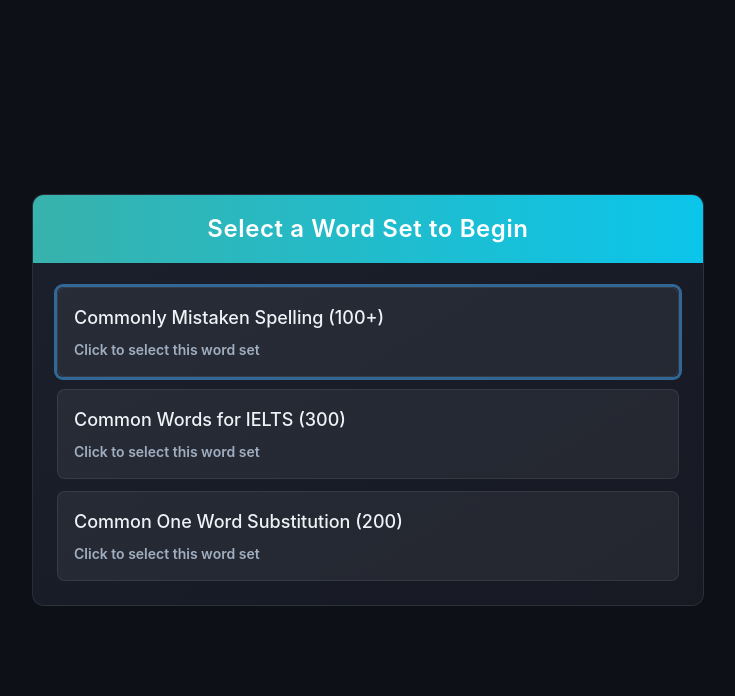
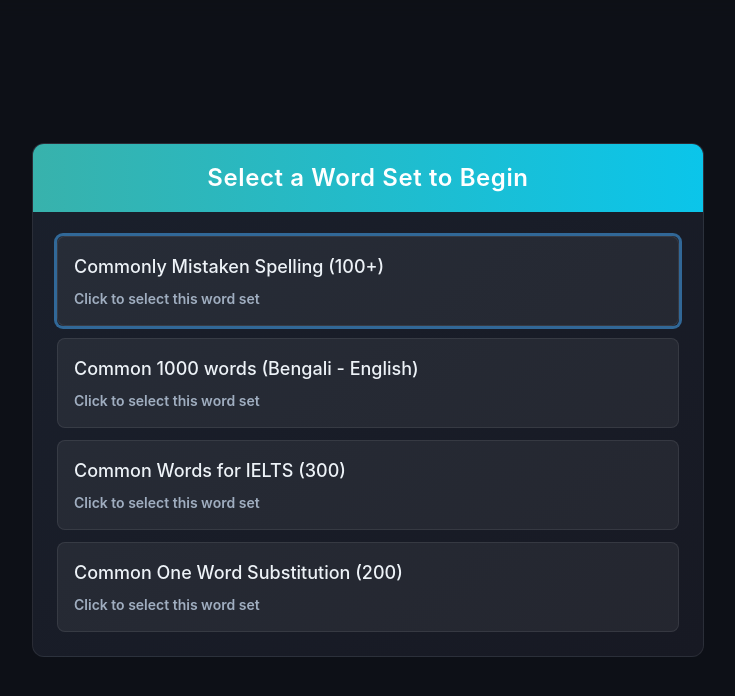
Before and after one commit to sudarshaana/learn, a React (Vite) app: page / in a window 1280 px wide. Shown: the top 696 px of the page, without its empty margins (272-1007 px from the left). Built offline with nearby package versions, Linux system fonts and the light colour scheme.

Commit message:
added 1000 words set

```diff
--- a/src/data/wordSets.js
+++ b/src/data/wordSets.js
@@ -3,6 +3,11 @@
     id: 'bengali-english',
     name: 'Commonly Mistaken Spelling (100+)',
     url: 'https://raw.githubusercontent.com/sudarshaana/learn/refs/heads/main/src/data/word_list.csv'
+  },
+  {
+    id: 'bengali-english-1000',
+    name: 'Common 1000 words (Bengali - English)',
+    url: 'https://raw.githubusercontent.com/sudarshaana/learn/refs/heads/main/src/data/words_1000.csv'
   },
   {
     id: 'common-ielts',
@@ -15,5 +20,6 @@
     url: 'https://raw.githubusercontent.com/sudarshaana/learn/refs/heads/main/src/data/one_word_sub.csv'
   }
 
+
   // Add more word sets here
 ]
```
